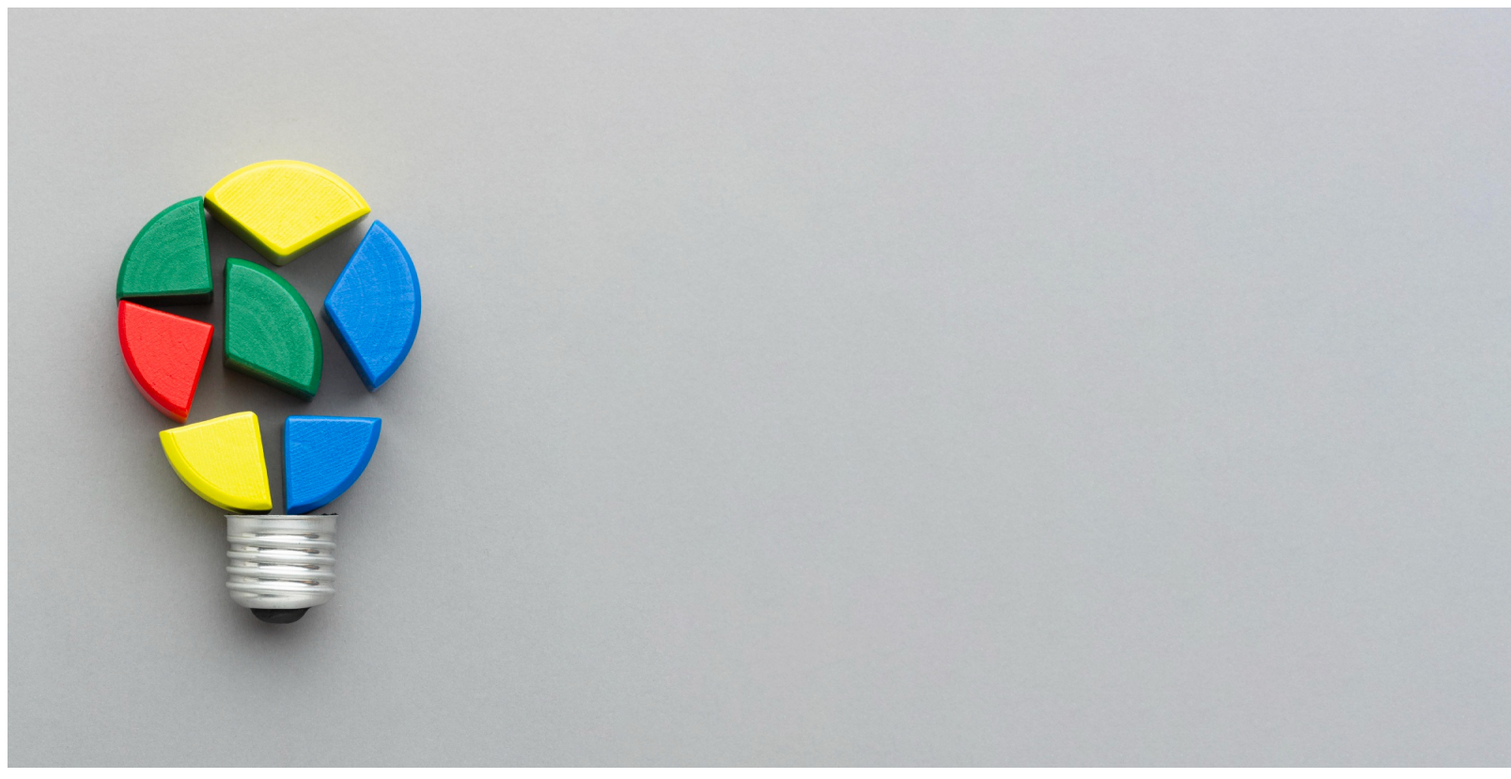
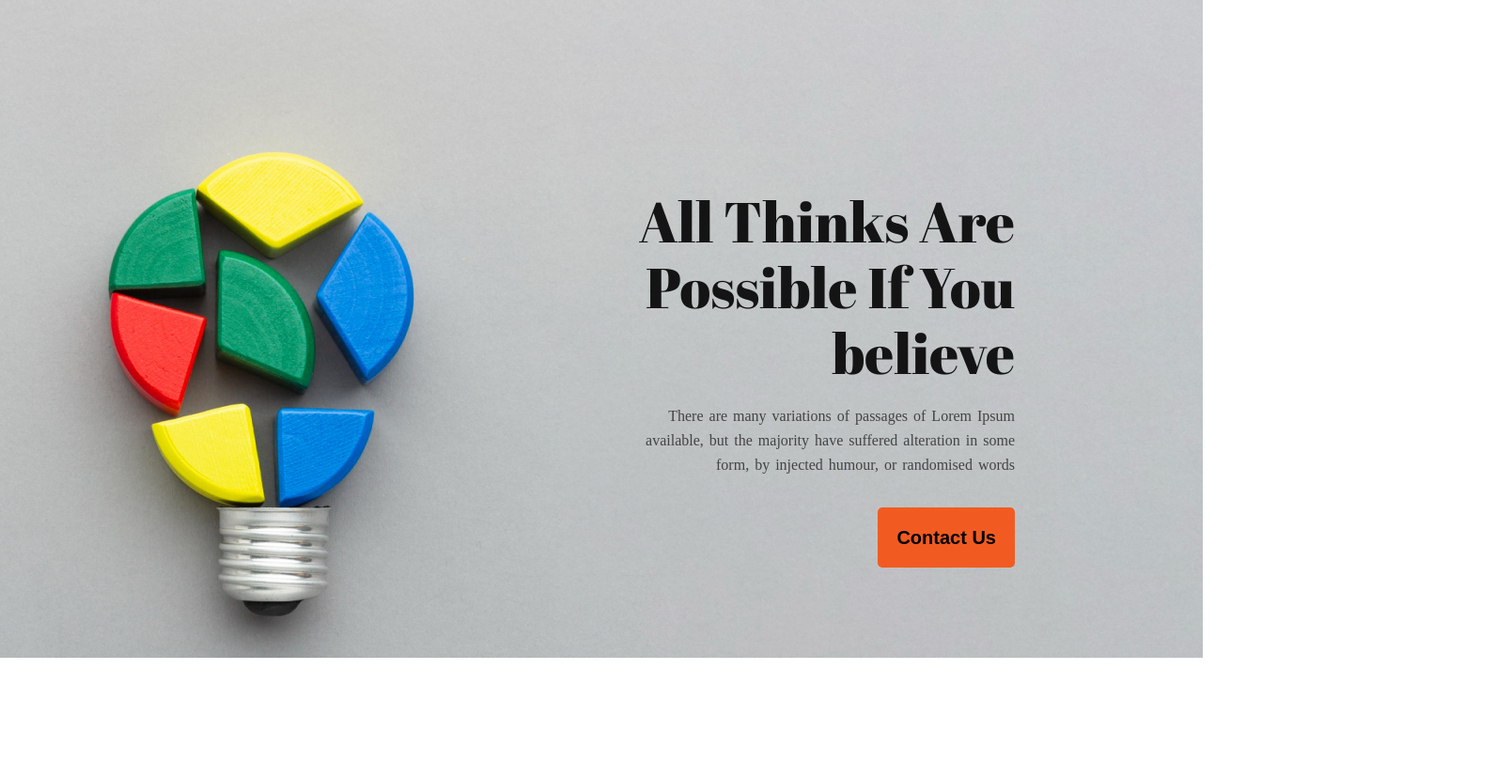
Before and after one commit to SayhanA/first-assignment, a plain HTML site: page index.html in a window 1280 px wide. Shown: the whole page at 94% size, 1608 px wide, since content can reach past the window. After the commit the page ends 800 px from the top, so only its background shows below. Drawn offline with nearby package versions, Linux system fonts and the light colour scheme; a web font is replaced by a local one.

Commit message:
added code

```diff
--- a/index.html
+++ b/index.html
@@ -4,9 +4,20 @@
     <meta charset="UTF-8">
     <meta http-equiv="X-UA-Compatible" content="IE=edge">
     <meta name="viewport" content="width=device-width, initial-scale=1.0">
+    <link rel="stylesheet" href="https://fonts.googleapis.com/css2?family=Material+Symbols+Outlined:opsz,wght,FILL,GRAD@20..48,100..700,0..1,-50..200" />
+
+    <link rel="stylesheet" href="style.css">
     <title>Document</title>
 </head>
 <body>
-    <img src="images/banner/bannerr.png" alt="this is an images">
+    <header>
+        <div class="header-title">
+            <h1>All Thinks Are Possible If You believe</h1>
+            <p class="header-para">There are many variations of passages of Lorem Ipsum available, but the majority have suffered alteration in some form, by injected humour, or randomised words</p>
+            <div class="btn-div">
+                <button class="header-btn primary-btn">Contact Us</button>
+            </div>
+        </div>
+    </header>
 </body>
 </html>
--- a/style.css
+++ b/style.css
@@ -0,0 +1,53 @@
+@import url('https://fonts.googleapis.com/css2?family=Abril+Fatface&family=Merriweather&family=Moon+Dance&family=Open+Sans:wght@500&display=swap');
+
+*{
+    padding: 0;
+    margin: 0;
+    font-family: 'Courier New',;
+    box-sizing: border-box;
+}
+.primary-btn{
+    font-weight: 600;
+    font-size: 20px;
+    line-height: 64px;
+    background: #F15B22;
+    border-radius: 5px;
+    padding: 0 20px;
+    border: none;
+}
+body{
+    width: 100%;
+}
+header{
+    height: 700px;
+    background: url(images/banner/bannerr.png);
+}
+.header-title{
+    width: 525px;
+    float: right;
+    margin: 200px 200px 24px 0;
+}
+.header-title>h1{
+    font-family: 'Abril Fatface', cursive;
+    font-weight: 500;
+    font-size: 60px;
+    line-height: 70px;
+    text-align: right;
+    color: #151414;
+    text-align: right;
+}
+.header-para{
+    font-weight: 400;
+    font-size: 16px;
+    line-height: 26px;
+    text-align: right;
+    color: #444343;
+    text-align: right;
+    padding:20px 0px 32px 120px;
+    word-spacing: 2px;
+}
+.btn-div{
+    display: flex;
+    justify-content: flex-end;
+    width: 100%;
+}
```
